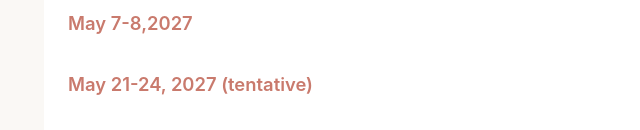
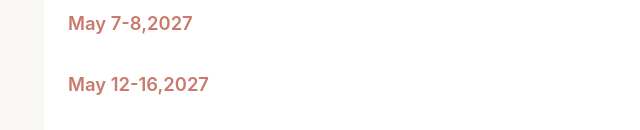
Before and after one commit to Pipersparadise/pipers-paradise, a plain HTML site: page index.html in a window 1280 px wide. Shown: the part 813-943 px from the top of the page, without its empty margins (296-936 px from the left). Drawn offline with Linux system fonts and the light colour scheme.

Commit message:
Update index.html

```diff
--- a/index.html
+++ b/index.html
@@ -206,6 +206,10 @@
 
              <div class="date-block">
                 <div class="date-range">May 7-8,2027</div>
+             </div>
+
+            <div class="date-block">
+                <div class="date-range">May 12-16,2027</div>
             </div>
 
              <div class="date-block">
```
